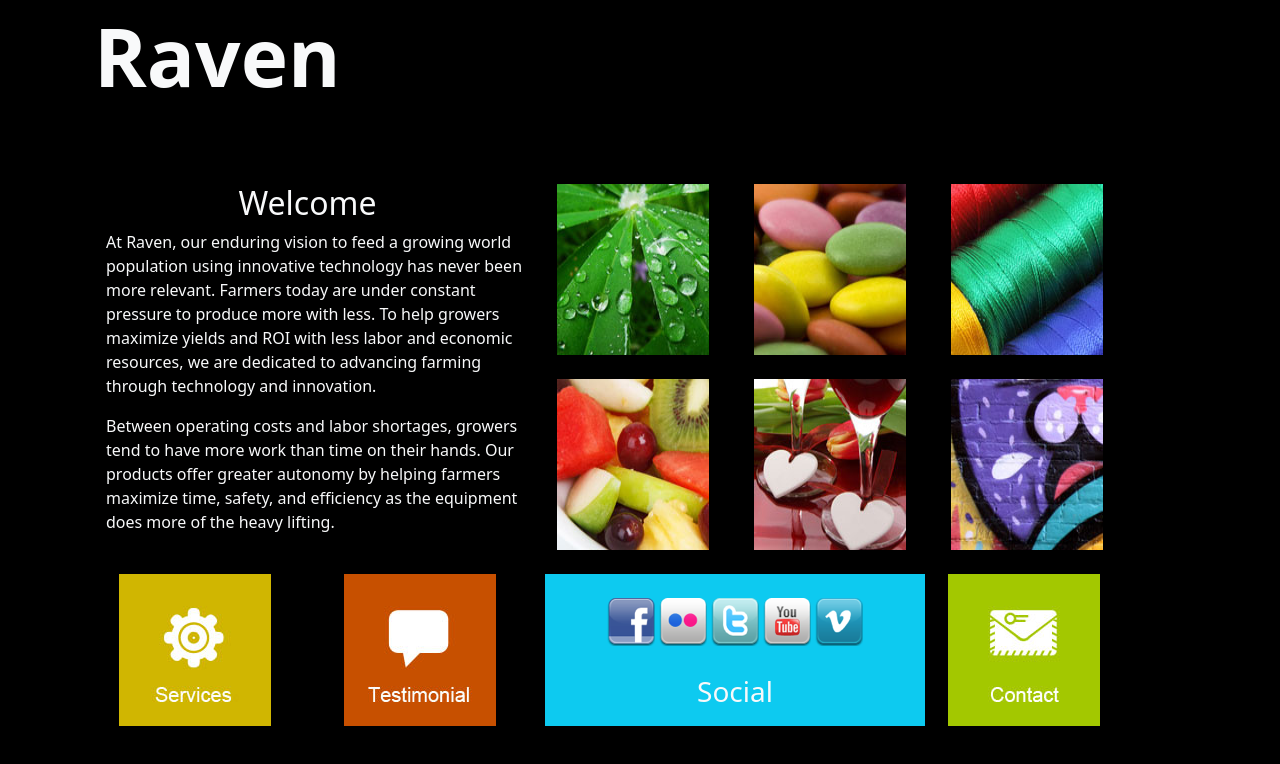
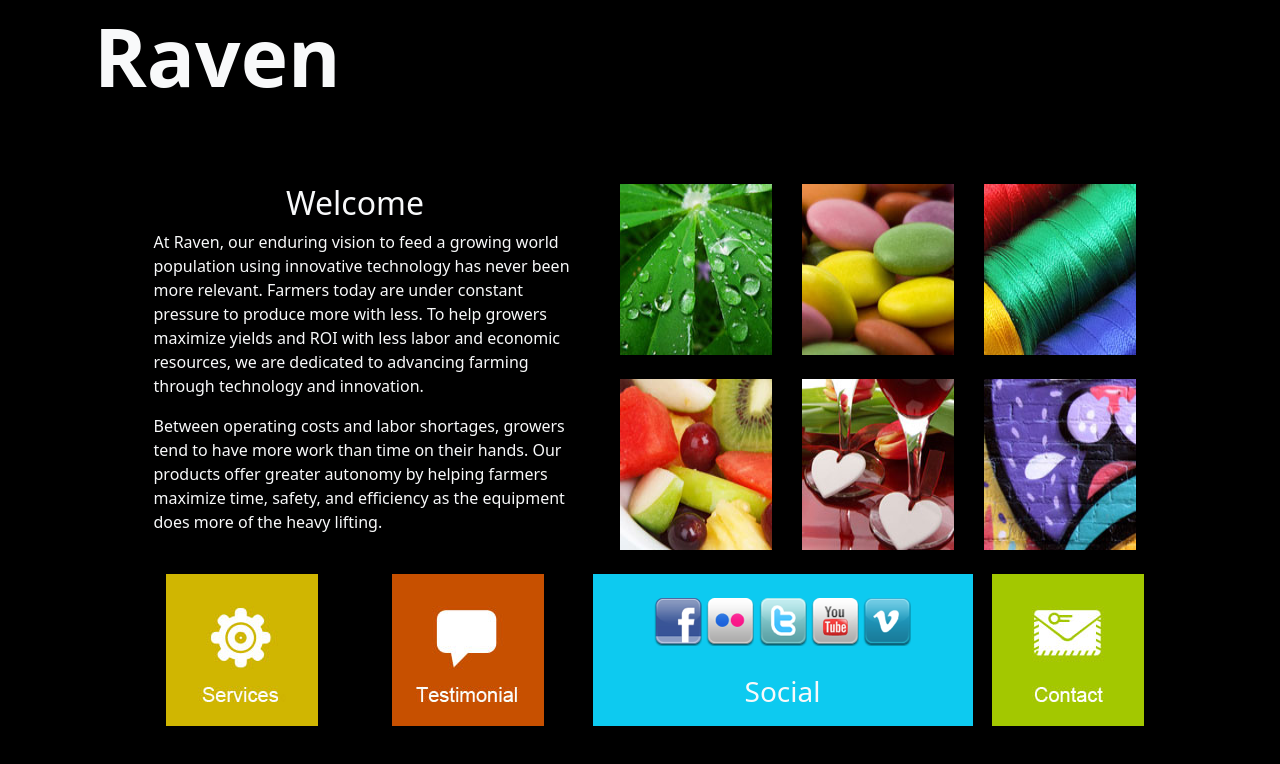
Before and after one commit to ernur768/WEB-front_lab-4, a plain HTML site: page index.html in a window 1280 px wide. Drawn offline with Linux system fonts and the light colour scheme.

Commit message:
changed footer

```diff
--- a/index.html
+++ b/index.html
@@ -22,7 +22,8 @@
 
     <main class="mt-5">
         <div class="container">
-            <div class="row">
+            <div class="row
+            justify-content-center">
 
                 <div
                 class="mt-4
@@ -40,9 +41,9 @@
                 </div>
 
                 <div
-                class="d-flex flex-wrap justify-content-between
-                offset-1 col-10
-                offset-md-1 col-md-10
+                class="d-flex flex-wrap
+                offset-0 col-12 justify-content-around
+                offset-md-0 col-md-10
                 offset-lg-0 col-lg-7
                 col-xl-6
                 col-xxl-5">
@@ -55,21 +56,22 @@
                 </div>
 
                 <div
-                class="d-flex justify-content-around mt-4
-                offset-1 col-10
-                offset-md-1 col-md-10
-                offset-lg-0 col-lg-5
-                col-xl-5
+                class="d-flex justify-content-center mt-4 flex-wrap
+                offset-0 col-12
+                offset-md-0 col-md-10
+                offset-lg-0 col-lg-5 justify-content-lg-between
+                offset-xl-0 col-xl-5 justify-content-xl-around
                 offset-xxl-1">
                     <img class="" src="img/templatemo_services.jpg" alt="templatemo_services">
                     <img class="" src="img/testimonial.jpg" alt="testimonial">
+                    <img class="d-lg-none" src="img/contact.jpg" alt="contact">
                 </div>
 
 
                 <div
                 class="mt-4 bg-info d-flex flex-column align-items-center
-                offset-1 col-10
-                offset-md-1 col-md-6
+                offset-0 col-12
+                offset-md-0 col-md-12
                 offset-lg-0 col-lg-4 ms-lg-4
                 col-xl-4 ms-xl-0
                 col-xxl-3 ms-xxl-3">
@@ -84,11 +86,11 @@
                 </div>
 
                 <div
-                class="mt-4 d-flex justify-content-center
-                offset-1 col-10
+                class="mt-4 justify-content-center
+                offset-1 col-10 d-none
                 offset-md-0 col-md-4
-                col-lg-2 ms-lg-5
-                offset-xl-0 col-xl-2 ms-xl-1
+                col-lg-2 ms-lg-5 d-lg-flex
+                offset-xl-0 col-xl-2 ms-xl-0
                 col-xxl-2 ms-xxl-2">
                     <img class="" src="img/contact.jpg" alt="contact">
                 </div>
```
